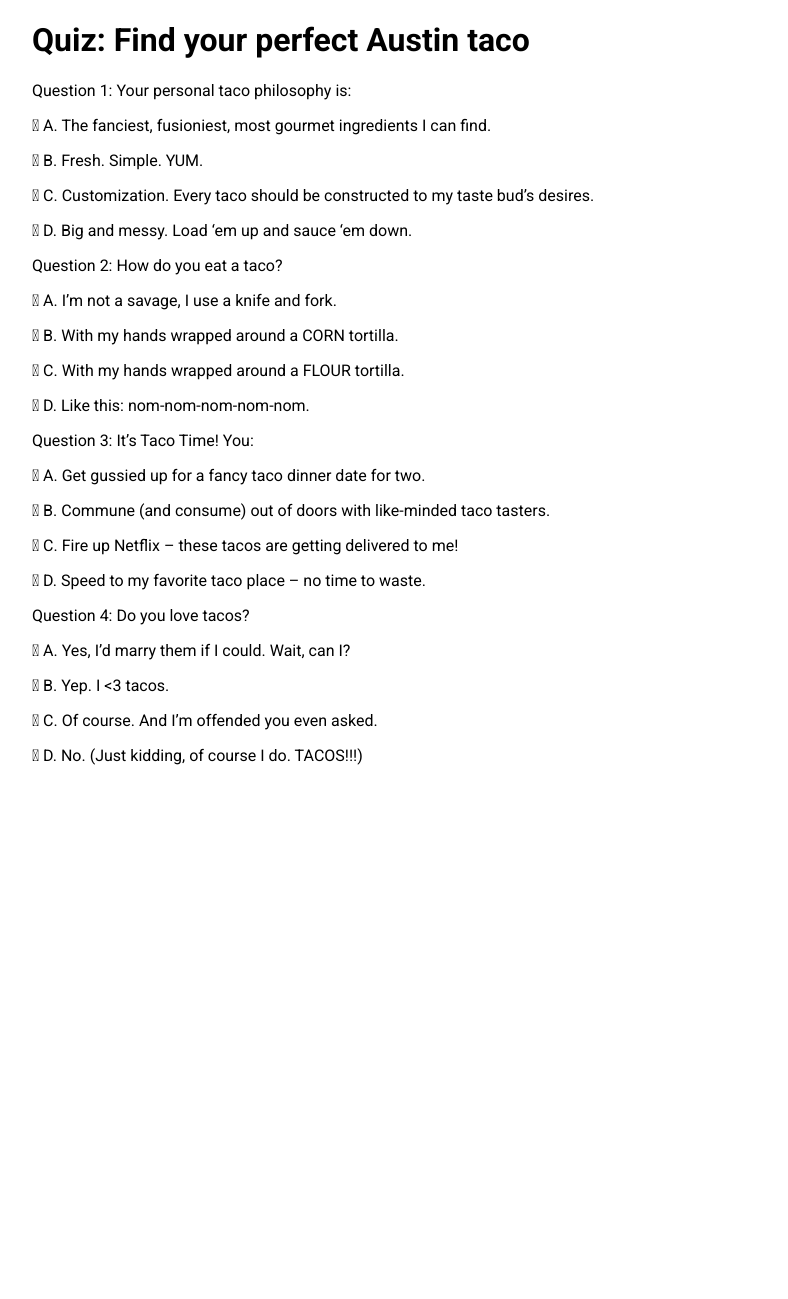
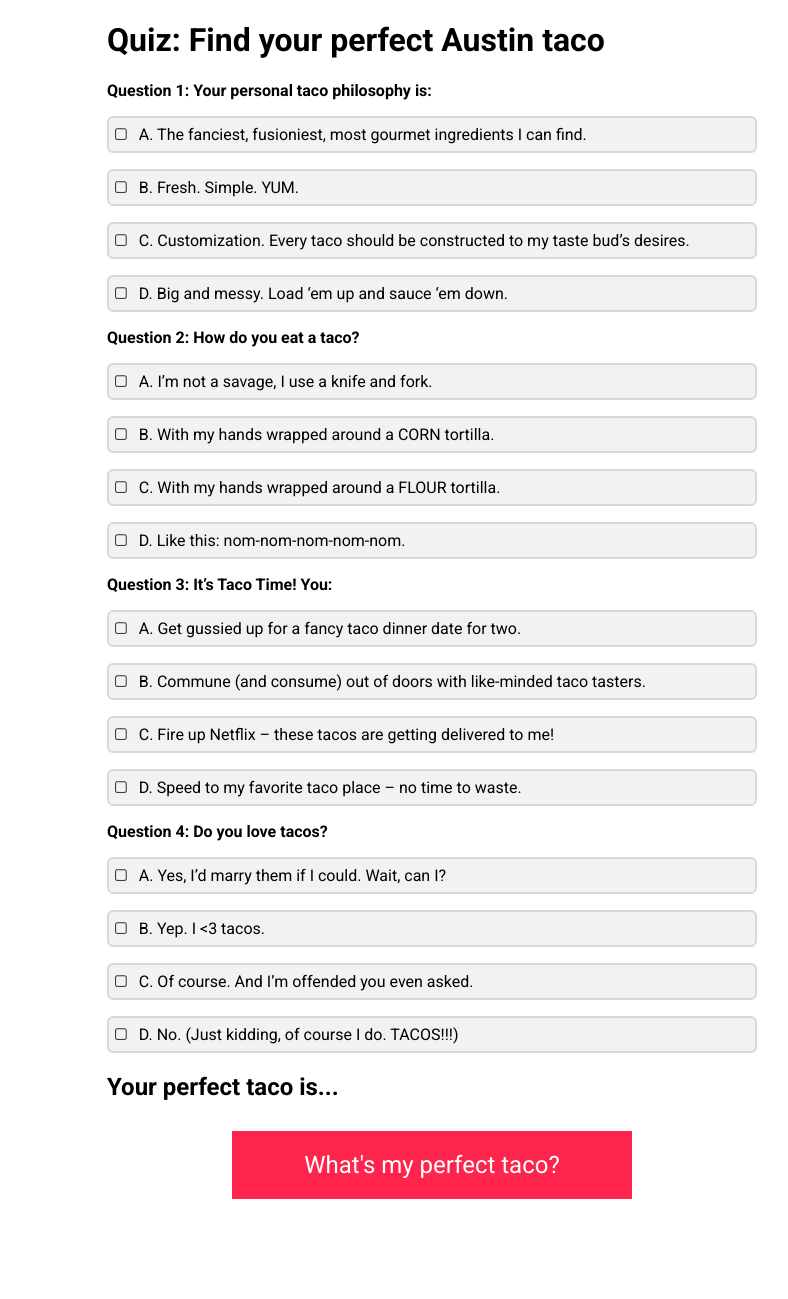
Before and after one commit to davidrhoden/acvb, a PHP site: page / in a window 1280 px wide. Shown: the whole page, without its empty margins (208-996 px from the left). Before the commit the page ends 765 px from the top, so only its background shows below. Run offline with PHP 8.4, Linux system fonts and the light colour scheme; some libraries are stand-ins or nearby versions.

Commit message:
bunches of changes

```diff
--- a/css/style.css
+++ b/css/style.css
@@ -3,5 +3,55 @@
 #wrapper {
 	font-family: 'Roboto', sans-serif;
  	margin: 0 auto;
- 	width: 800px;
+ 	width: 650px;
  }
+
+ .answer {
+ 	background: #f2f2f2;
+ 	 	border: 2px solid #d8d8d8;
+ 	border-radius: 6px 6px 6px 6px;
+-moz-border-radius: 6px 6px 6px 6px;
+-webkit-border-radius: 6px 6px 6px 6px;
+	display: block;
+	padding: 6px;
+ }
+
+ .answer:hover {
+ 	background: #FFF6A8;
+ 	cursor: pointer;
+ }
+
+.answer.selected {
+	background: #8ac5ff;
+}
+
+ .q {font-weight: bold; }
+
+ .answer .quiz_checkbox:before {
+	font-family: "FontAwesome";
+    content: "\f096";
+    font-size: 15px;
+    line-height: 21px;
+    color: #3d3d3d;
+    margin: 0 8px 0 0;
+}
+
+ .answer.selected .quiz_checkbox:before {
+    content: "\f046";
+     margin: 0 6px 0 0;
+}
+
+#result {
+	margin: 30px auto 100px;
+	width: 400px;
+}
+
+.showResult {
+	background: #FF244C;
+	color: white;
+	cursor: pointer;
+	font-size: 24px;
+	padding: 20px;
+	text-align: center;
+
+}
--- a/index.php
+++ b/index.php
@@ -8,34 +8,43 @@
         <link rel="stylesheet" href="css/style.css">
         <link href='http://fonts.googleapis.com/css?family=Roboto:400,700' rel='stylesheet' type='text/css'>
         <link rel="stylesheet" href="//maxcdn.bootstrapcdn.com/font-awesome/4.3.0/css/font-awesome.min.css">
+        <script src=" https://code.jquery.com/jquery-1.11.3.min.js" type="text/javascript" charset="utf-8"></script>
+        <script src="/js/scripts.js" type="text/javascript" charset="utf-8"></script>
+
     </head>
     <body>
     <div id="wrapper">
         <h1>Quiz: Find your perfect Austin taco</h1>
 
 <p class="q">Question 1: Your personal taco philosophy is:</p>
-<p class="a"><span class="quiz_checkbox quiz-checkbox fa-square-o"></span> A.	The fanciest, fusioniest, most gourmet ingredients I can find.</p>
-<p class="a"><span class="quiz_checkbox quiz-checkbox fa-square-o"></span> B.	Fresh. Simple. YUM.</p>
-<p class="a"><span class="quiz_checkbox quiz-checkbox fa-square-o"></span> C.	Customization. Every taco should be constructed to my taste bud’s desires.</p>
-<p class="a"><span class="quiz_checkbox quiz-checkbox fa-square-o"></span> D.	Big and messy. Load ‘em up and sauce ‘em down.</p>
+<p id="a1" rel="1" class="answer a1"><span class="quiz_checkbox quiz-checkbox fa-square-o"></span> A.	The fanciest, fusioniest, most gourmet ingredients I can find.</p>
+<p id="a2" rel="2" class="answer a1"><span class="quiz_checkbox quiz-checkbox fa-square-o"></span> B.	Fresh. Simple. YUM.</p>
+<p id="a3" rel="3" class="answer a1"><span class="quiz_checkbox quiz-checkbox fa-square-o"></span> C.	Customization. Every taco should be constructed to my taste bud’s desires.</p>
+<p id="a4" rel="4" class="answer a1"><span class="quiz_checkbox quiz-checkbox fa-square-o"></span> D.	Big and messy. Load ‘em up and sauce ‘em down.</p>
 
 <p class="q">Question 2: How do you eat a taco?</p>
-<p class="a"><span class="quiz_checkbox quiz-checkbox fa-square-o"></span> A.	I’m not a savage, I use a knife and fork.</p>
-<p class="a"><span class="quiz_checkbox quiz-checkbox fa-square-o"></span> B.	With my hands wrapped around a CORN tortilla.</p>
-<p class="a"><span class="quiz_checkbox quiz-checkbox fa-square-o"></span> C.	With my hands wrapped around a FLOUR tortilla.</p>
-<p class="a"><span class="quiz_checkbox quiz-checkbox fa-square-o"></span> D.	Like this: nom-nom-nom-nom-nom.</p>
+<p id="a5" rel="1" class="answer a2"><span class="quiz_checkbox quiz-checkbox fa-square-o"></span> A.	I’m not a savage, I use a knife and fork.</p>
+<p id="a6" rel="2" class="answer a2"><span class="quiz_checkbox quiz-checkbox fa-square-o"></span> B.	With my hands wrapped around a CORN tortilla.</p>
+<p id="a7" rel="3" class="answer a2"><span class="quiz_checkbox quiz-checkbox fa-square-o"></span> C.	With my hands wrapped around a FLOUR tortilla.</p>
+<p id="a8" rel="4" class="answer a2"><span class="quiz_checkbox quiz-checkbox fa-square-o"></span> D.	Like this: nom-nom-nom-nom-nom.</p>
 
 <p class="q">Question 3: It’s Taco Time! You:</p>
-<p class="a"><span class="quiz_checkbox quiz-checkbox fa-square-o"></span> A.	Get gussied up for a fancy taco dinner date for two.</p>
-<p class="a"><span class="quiz_checkbox quiz-checkbox fa-square-o"></span> B.	Commune (and consume) out of doors with like-minded taco tasters.</p>
-<p class="a"><span class="quiz_checkbox quiz-checkbox fa-square-o"></span> C.	Fire up Netflix – these tacos are getting delivered to me!</p>
-<p class="a"><span class="quiz_checkbox quiz-checkbox fa-square-o"></span> D.	Speed to my favorite taco place – no time to waste.</p>
+<p rel="1" class="answer a3"><span class="quiz_checkbox quiz-checkbox fa-square-o"></span> A.	Get gussied up for a fancy taco dinner date for two.</p>
+<p rel="1" class="answer a3"><span class="quiz_checkbox quiz-checkbox fa-square-o"></span> B.	Commune (and consume) out of doors with like-minded taco tasters.</p>
+<p rel="1" class="answer a3"><span class="quiz_checkbox quiz-checkbox fa-square-o"></span> C.	Fire up Netflix – these tacos are getting delivered to me!</p>
+<p rel="1" class="answer a3"><span class="quiz_checkbox quiz-checkbox fa-square-o"></span> D.	Speed to my favorite taco place – no time to waste.</p>
 
 <p class="q">Question 4: Do you love tacos?</p>
-<p class="a"><span class="quiz_checkbox quiz-checkbox fa-square-o"></span> A.	Yes, I’d marry them if I could. Wait, can I?</p>
-<p class="a"><span class="quiz_checkbox quiz-checkbox fa-square-o"></span> B.	Yep. I &lt;3 tacos.</p>
-<p class="a"><span class="quiz_checkbox quiz-checkbox fa-square-o"></span> C.	Of course. And I’m offended you even asked.</p>
-<p class="a"><span class="quiz_checkbox quiz-checkbox fa-square-o"></span> D.	No. (Just kidding, of course I do. TACOS!!!)</p>
+<p rel="1" class="answer a4"><span class="quiz_checkbox quiz-checkbox fa-square-o"></span> A.	Yes, I’d marry them if I could. Wait, can I?</p>
+<p rel="1" class="answer a4"><span class="quiz_checkbox quiz-checkbox fa-square-o"></span> B.	Yep. I &lt;3 tacos.</p>
+<p rel="1" class="answer a4"><span class="quiz_checkbox quiz-checkbox fa-square-o"></span> C.	Of course. And I’m offended you even asked.</p>
+<p rel="1" class="answer a4"><span class="quiz_checkbox quiz-checkbox fa-square-o"></span> D.	No. (Just kidding, of course I do. TACOS!!!)</p>
+<h2 id="yourtaco">Your perfect taco is...</h2>
+
+<div id="result">
+<p class="showResult">What's my perfect taco?</p>
 </div>
+</div>
+
     </body>
 </html>
--- /dev/null
+++ b/js/scripts.js
@@ -0,0 +1,41 @@
+var points, select, thisid, thisrel, currentAnswer, newpoints, resultOne, resultTwo, resultThree, ResultFour;
+points = 0;
+
+resultOne = "<h2>Fork &amp; Taco</h2>Oh you fancy huh? Get your taste buds ready to dive into Asian Pear Chicken and Thai Grouper tacos, just make sure to use your dinner fork. Because tacos with a dessert fork – that’s just weird.";
+
+resultTwo = "<h2>Rositas Taco</h2>You like your tacos fresh, tasty and as authentic as they come. Next time you’re in town, get ready for the best food truck taco you’ve ever jammed down your mouth hole. ";
+
+resultThree = "<h2>Taco Deli</h2>You’re headed to the deli! Don’t worry, no sandwiches (or tortas) here. Just classic – and completely delicious – Austin tacos. Pro tip: accessorize with plenty of the legendary green sauce. ";
+
+resultFour = "<h2>Torchy’s Tacos</h2>You’ve elected Torchy’s as President of Austin Tacos. But whether your mouth votes Democrat or Republican (those are both taco names), you’re sure to go home happy. ";
+
+
+function turnBlue(){
+
+    //$( this ).toggleClass( "selected" );
+    select = $(this);
+    thisid = select.attr('id');
+    thisrel = select.attr('rel');
+
+
+  	$('.answer').not(select).removeClass("selected");
+  	select.toggleClass( "selected" );
+    points = parseInt(points*1 + thisrel);
+}
+
+function showResult(){
+	if (points<=6) {
+		$('#result').html(resultOne);
+	} else if (points>=6 && points<=9) {
+		$('#result').html(resultTwo);
+	} else if (points>=9 && points<=12) {
+		$('#result').html(resultThree);
+	}	else if (points>=12) {
+		$('#result').html(resultFour);
+	}
+}
+
+$(document).ready(function() {
+	$('.answer').on('click', turnBlue);
+	$('.showResult').on('click', showResult);
+});
```
